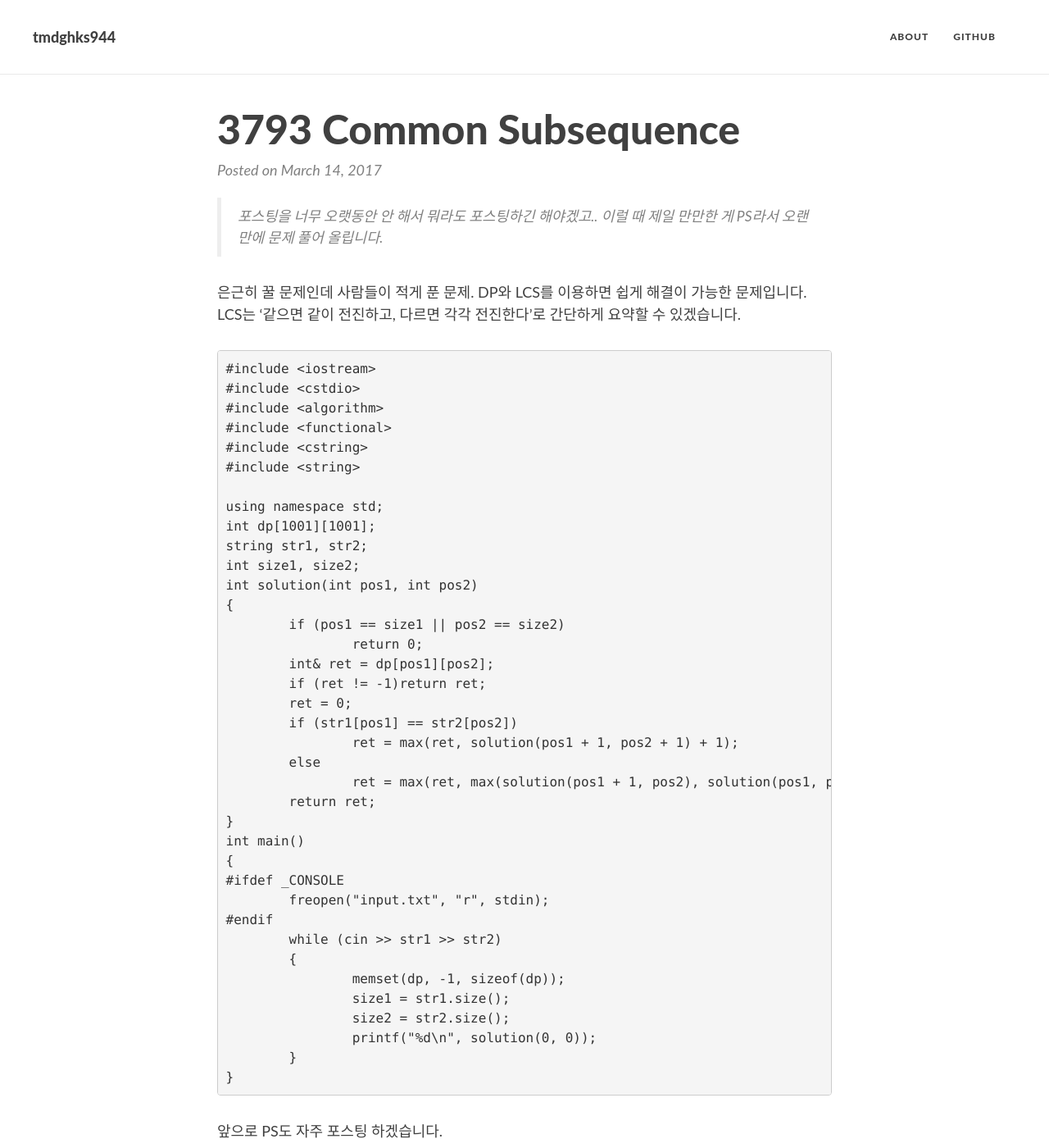
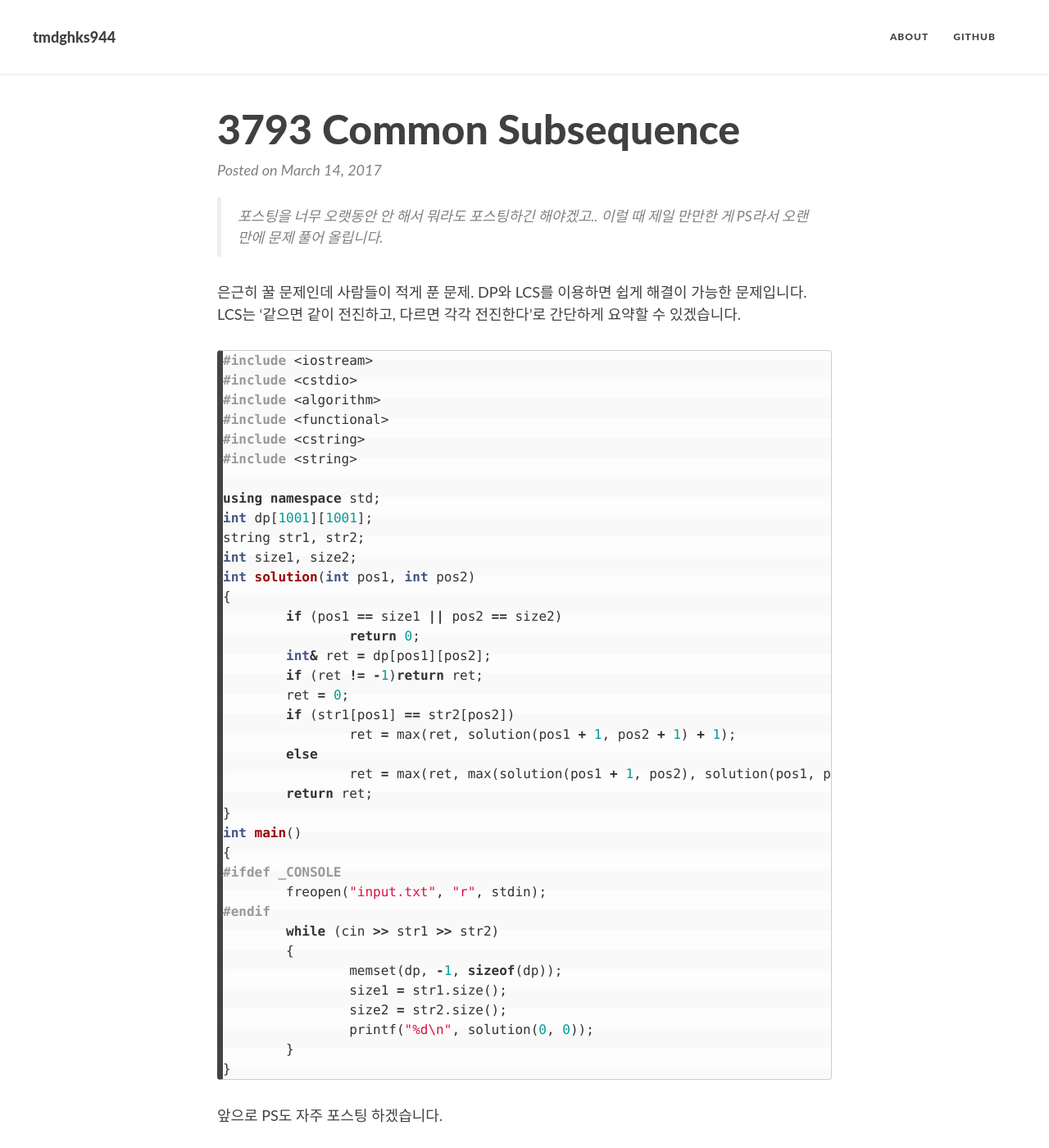
Before and after one commit to tmdghks944/tmdghks944.github.io, a Jekyll site: the page built from _posts/2017-03-14-01.md, in a window 1280 px wide and 1400 px high. Shown: the whole window at 82% size. Built offline with Jekyll 4.4.1, drawn with Linux system fonts in a browser that asks for light colours; nearby versions of some CDN libraries; comment, search, counter and statistics services are not loaded.

Commit message:
17.03.14

````diff
--- a/_posts/2017-03-14-01.md
+++ b/_posts/2017-03-14-01.md
@@ -9,7 +9,7 @@ title: 3793 Common Subsequence
 
 은근히 꿀 문제인데 사람들이 적게 푼 문제. DP와 LCS를 이용하면 쉽게 해결이 가능한 문제입니다. LCS는 '같으면 같이 전진하고, 다르면 각각 전진한다'로 간단하게 요약할 수 있겠습니다.
 
-```C++
+```cpp
 #include <iostream>
 #include <cstdio>
 #include <algorithm>
````
